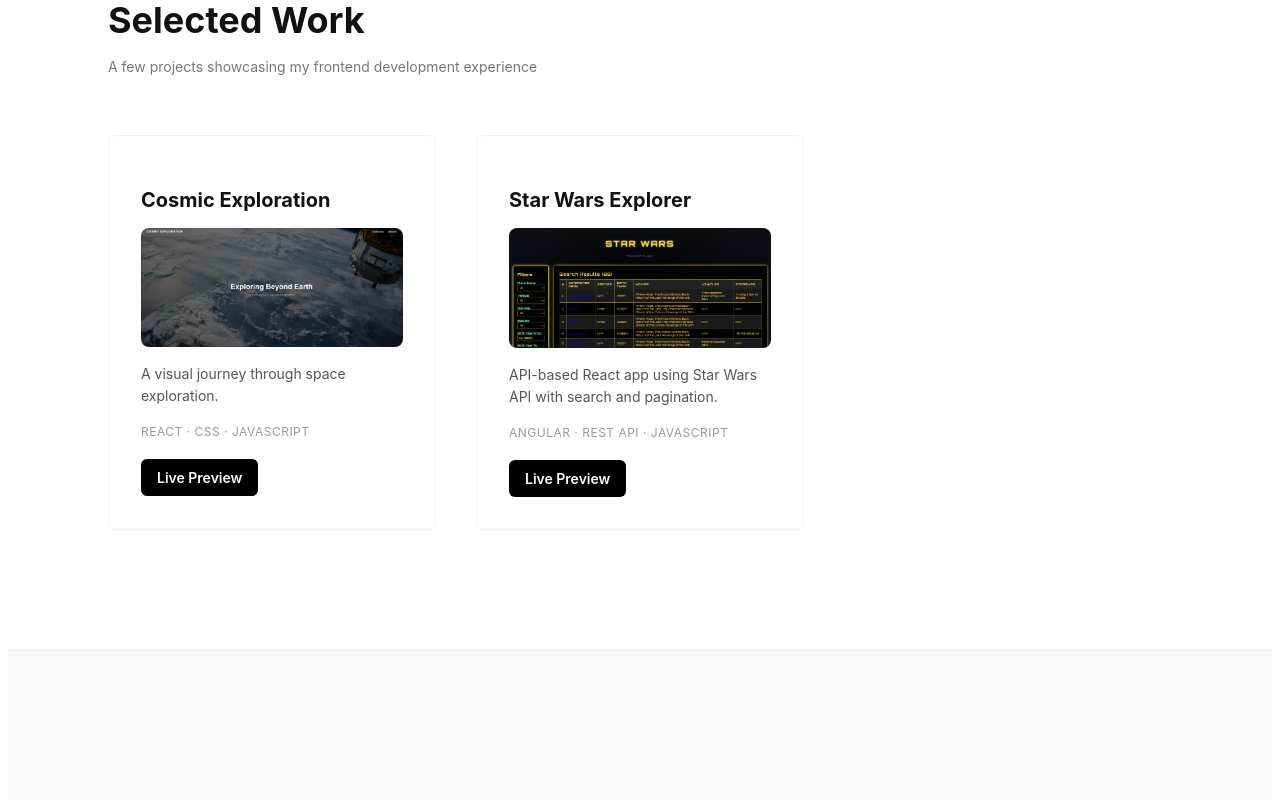
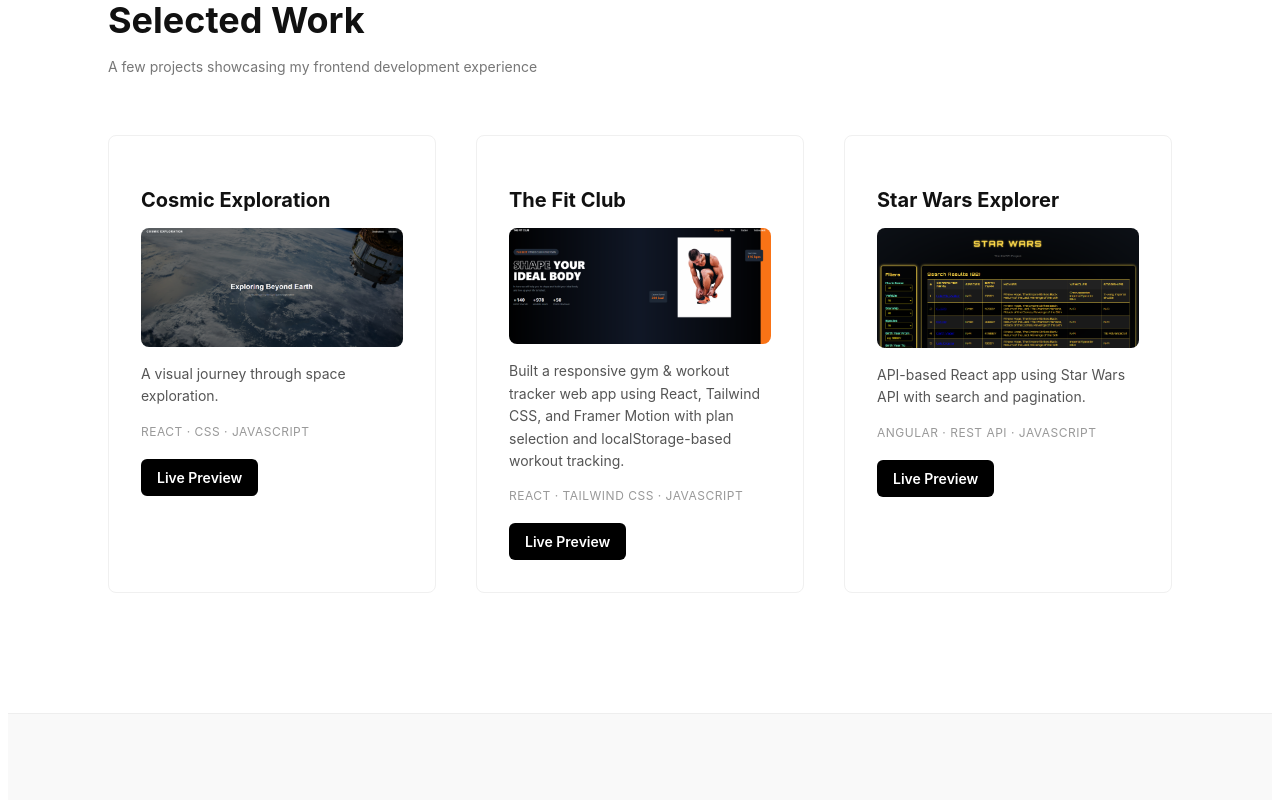
Before and after one commit to MugiwaranoRohith/rohith-portfolio, a React (Vite) app: page / in a window 1280 px wide. Shown: the part 960-1760 px from the top of the page. Built offline with nearby package versions, Linux system fonts and the light colour scheme.

Commit message:
my first commit1

```diff
--- a/src/components/Projects.jsx
+++ b/src/components/Projects.jsx
@@ -42,6 +42,36 @@ function Projects() {
 
 
         <div className="project-card">
+          <h3 className="project-title">The Fit Club</h3>
+
+   <img
+            src="/gym.png"
+            alt="gym preview"
+            className="project-image"
+          />
+
+          <p className="project-desc">
+            Built a responsive gym & workout tracker web app using React, Tailwind CSS, and Framer Motion with plan selection and localStorage-based workout tracking.
+          </p>
+
+          <p className="project-tech">
+            React · Tailwind CSS · JavaScript
+          </p>
+
+
+ <a
+              href="https://rohithgym.vercel.app/"
+              target="_blank"
+              rel="noreferrer"
+              className="project-preview"
+            >
+              Live Preview
+            </a>
+
+        </div>
+
+
+         <div className="project-card">
           <h3 className="project-title">Star Wars Explorer</h3>
 
    <img
```
Also changed, not shown: public/gym.png (added).
